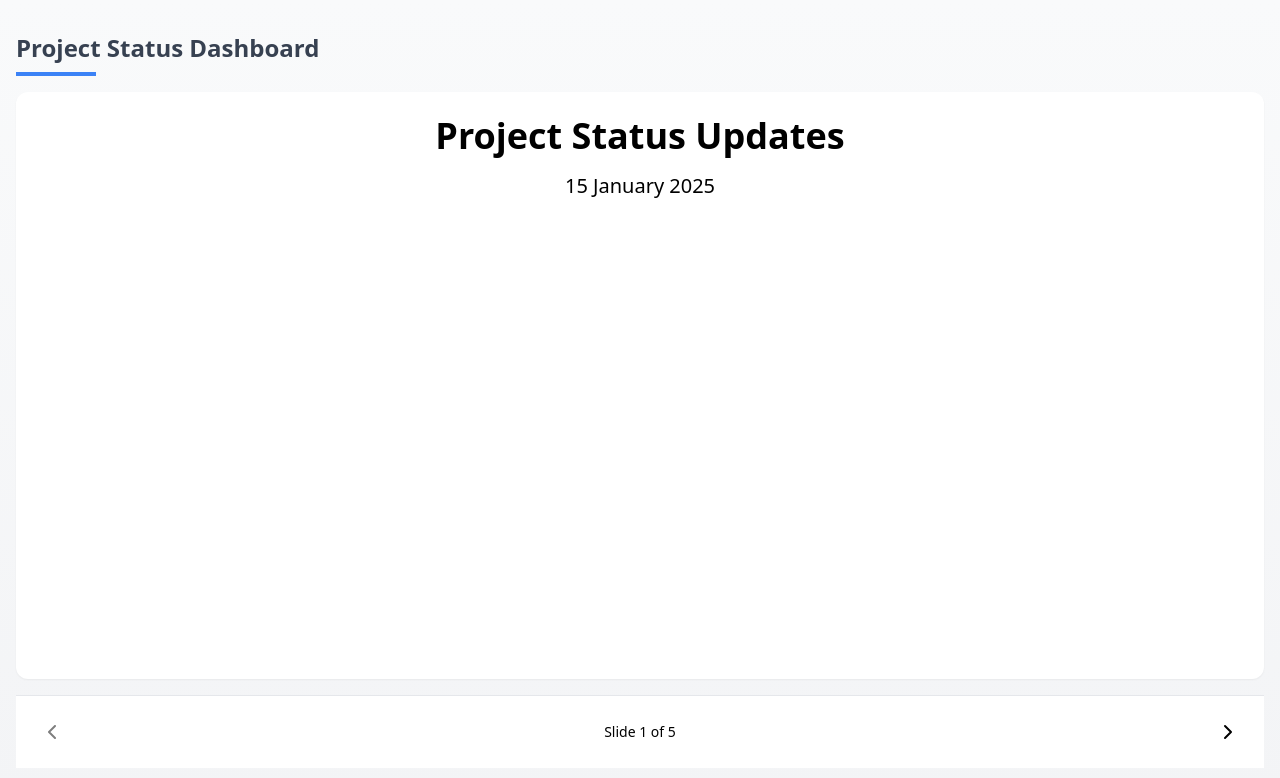
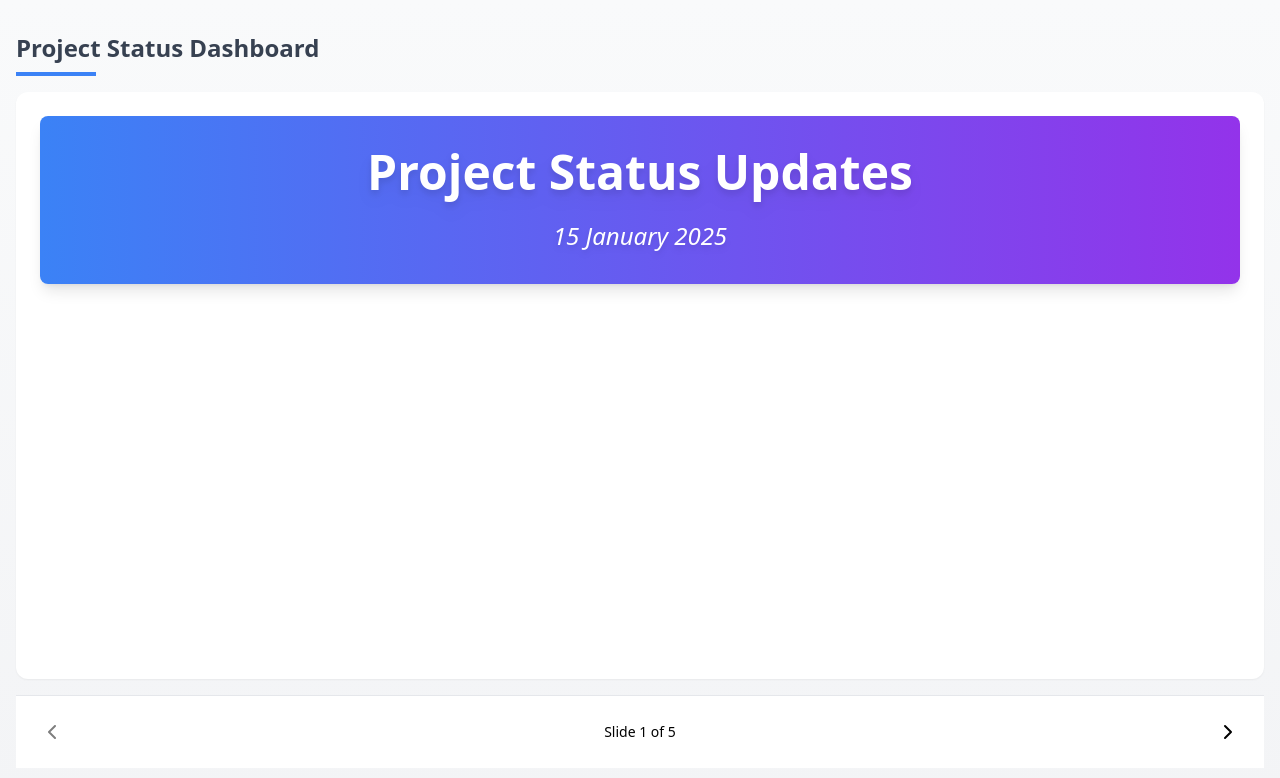
Before and after one commit to ther12k/projectpresentation, a React (Vite) app: page / in a window 1280 px wide. Shown: the top 778 px of the page. Built offline with nearby package versions, Linux system fonts and the light colour scheme.

Commit message:
style: Enhanced presentation component styling and layout.

```diff
--- a/src/features/presentation/components/slides/TitleSlide.jsx
+++ b/src/features/presentation/components/slides/TitleSlide.jsx
@@ -2,9 +2,9 @@ import React from 'react';
 
 const TitleSlide = ({ content }) => {
   return (
-    <div className="flex flex-col items-center justify-center h-full">
-      <h1 className="text-4xl font-bold mb-4">{content.title}</h1>
-      <p className="text-xl">{content.date}</p>
+    <div className="flex flex-col items-center justify-center h-full bg-gradient-to-r from-blue-500 to-purple-600 text-white p-8 rounded-lg shadow-lg">
+      <h1 className="text-5xl font-extrabold mb-6 drop-shadow-lg">{content.title}</h1>
+      <p className="text-2xl italic drop-shadow-md">{content.date}</p>
     </div>
   );
 };
```
